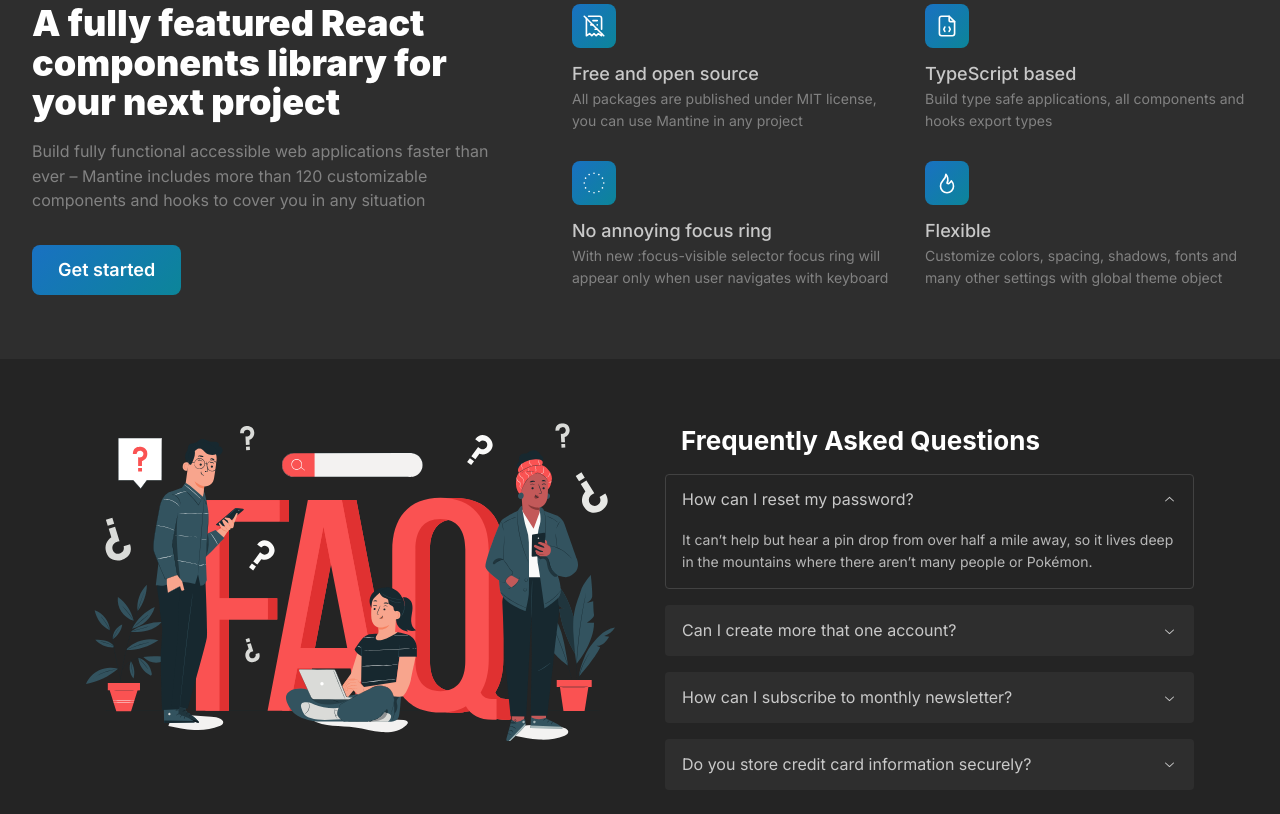
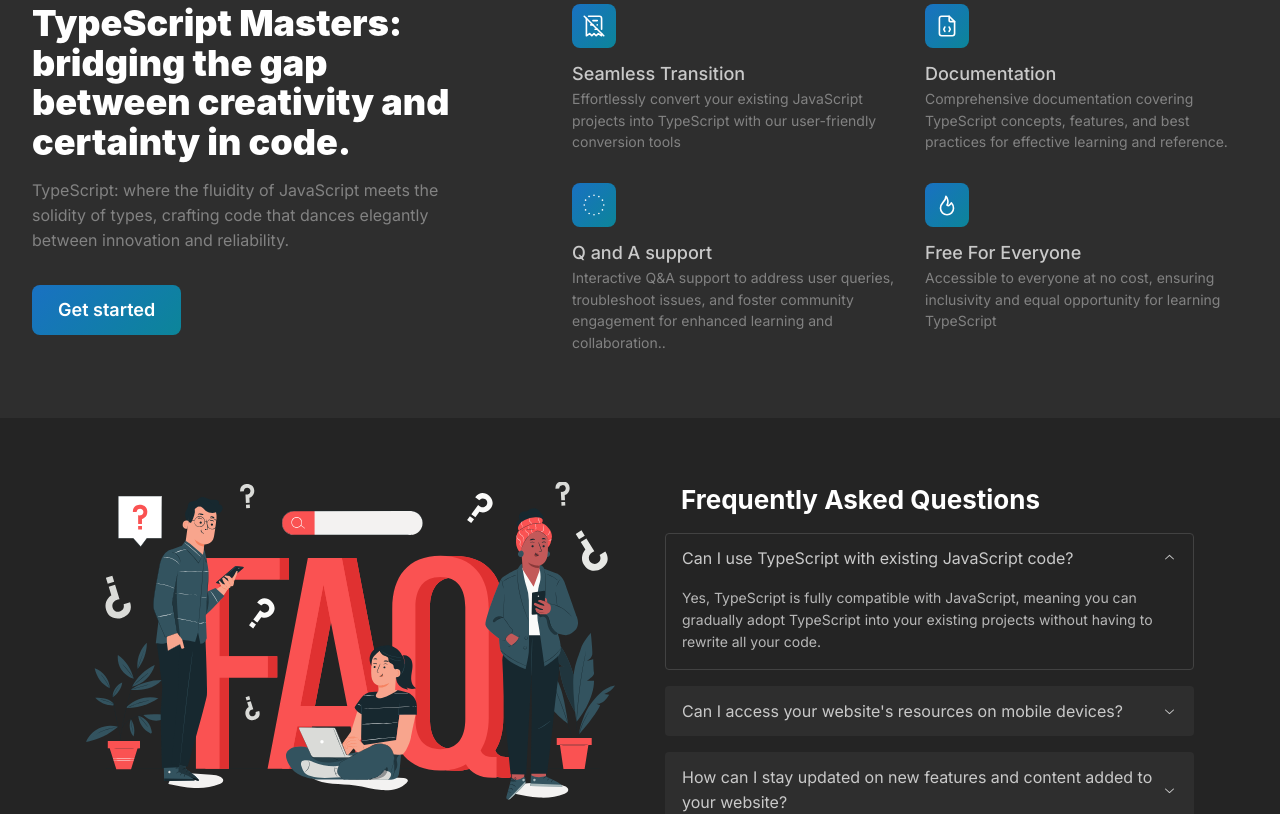
Before and after one commit to ram-0306/TypeScript-Masters, a Next.js app in the folder frontend/: page / in a window 1280 px wide. Shown: the part 820-1634 px from the top of the page. Built offline with nearby package versions, Linux system fonts and the light colour scheme.

Commit message:
fixed Home page

```diff
--- a/frontend/src/app/Features.jsx
+++ b/frontend/src/app/Features.jsx
@@ -6,25 +6,25 @@
 const features = [
   {
     icon: IconReceiptOff,
-    title: 'Free and open source',
-    description: 'All packages are published under MIT license, you can use Mantine in any project',
+    title: 'Seamless Transition',
+    description: 'Effortlessly convert your existing JavaScript projects into TypeScript with our user-friendly conversion tools'
   },
   {
     icon: IconFileCode,
-    title: 'TypeScript based',
-    description: 'Build type safe applications, all components and hooks export types',
+    title: 'Documentation',
+    description: 'Comprehensive documentation covering TypeScript concepts, features, and best practices for effective learning and reference.',
   },
   {
     icon: IconCircleDotted,
-    title: 'No annoying focus ring',
+    title: 'Q and A support',
     description:
-      'With new :focus-visible selector focus ring will appear only when user navigates with keyboard',
+      'Interactive Q&A support to address user queries, troubleshoot issues, and foster community engagement for enhanced learning and collaboration..',
   },
   {
     icon: IconFlame,
-    title: 'Flexible',
+    title: 'Free For Everyone',
     description:
-      'Customize colors, spacing, shadows, fonts and many other settings with global theme object',
+      'Accessible to everyone at no cost, ensuring inclusivity and equal opportunity for learning TypeScript',
   },
 ];
 
@@ -57,11 +57,10 @@
       <Grid gutter={80}>
         <Grid.Col span={{ base: 12, md: 5 }}>
           <Title className={classes.title} order={2}>
-            A fully featured React components library for your next project
+          TypeScript Masters: bridging the gap between creativity and certainty in code.
           </Title>
           <Text c="dimmed">
-            Build fully functional accessible web applications faster than ever – Mantine includes
-            more than 120 customizable components and hooks to cover you in any situation
+          TypeScript: where the fluidity of JavaScript meets the solidity of types, crafting code that dances elegantly between innovation and reliability.
           </Text>
 
           <Button component={Link} href="/about"
--- a/frontend/src/app/user/faq/page.jsx
+++ b/frontend/src/app/user/faq/page.jsx
@@ -4,7 +4,10 @@
 import classes from './faq.module.css';
 
 const placeholder =
-  'It can’t help but hear a pin drop from over half a mile away, so it lives deep in the mountains where there aren’t many people or Pokémon.';
+  '  Yes, TypeScript is fully compatible with JavaScript, meaning you can gradually adopt TypeScript into your existing projects without having to rewrite all your code.';
+const placeholder2 = 'Yes, you can! Our website is fully optimized for mobile devices, making it convenient for you to access TypeScript resources on the move. Happy exploring!';
+const placeholder3 ='Stay in the loop effortlessly! Simply register your email with us, and we will ensure you are the first to know about exciting updates, fresh content, and innovative features added to our website. Your inbox is about to become a treasure trove of TypeScript knowledge!';
+const placeholder4 = 'No restrictions here! Dive right in and unleash the power of our TypeScript conversion tools without any limitations. Get ready to transform your JavaScript code seamlessly into TypeScript with ease. Let your coding journey begin without bounds!';
 
 const Faq=()=> {
   return (
@@ -21,25 +24,25 @@
 
             <Accordion chevronPosition="right" defaultValue="reset-password" variant="separated">
               <Accordion.Item className={classes.item} value="reset-password">
-                <Accordion.Control>How can I reset my password?</Accordion.Control>
+                <Accordion.Control> Can I use TypeScript with existing JavaScript code?</Accordion.Control>
                 <Accordion.Panel>{placeholder}</Accordion.Panel>
               </Accordion.Item>
 
               <Accordion.Item className={classes.item} value="another-account">
-                <Accordion.Control>Can I create more that one account?</Accordion.Control>
-                <Accordion.Panel>{placeholder}</Accordion.Panel>
+                <Accordion.Control>Can I access your website's resources on mobile devices?</Accordion.Control>
+                <Accordion.Panel>{placeholder2}</Accordion.Panel>
               </Accordion.Item>
 
               <Accordion.Item className={classes.item} value="newsletter">
-                <Accordion.Control>How can I subscribe to monthly newsletter?</Accordion.Control>
-                <Accordion.Panel>{placeholder}</Accordion.Panel>
+                <Accordion.Control>How can I stay updated on new features and content added to your website?</Accordion.Control>
+                <Accordion.Panel>{placeholder3}</Accordion.Panel>
               </Accordion.Item>
 
               <Accordion.Item className={classes.item} value="credit-card">
                 <Accordion.Control>
-                  Do you store credit card information securely?
+                Are there any restrictions or limitations on using the TypeScript conversion tools on your website?
                 </Accordion.Control>
-                <Accordion.Panel>{placeholder}</Accordion.Panel>
+                <Accordion.Panel>{placeholder4}</Accordion.Panel>
               </Accordion.Item>
             </Accordion>
           </Grid.Col>
```
